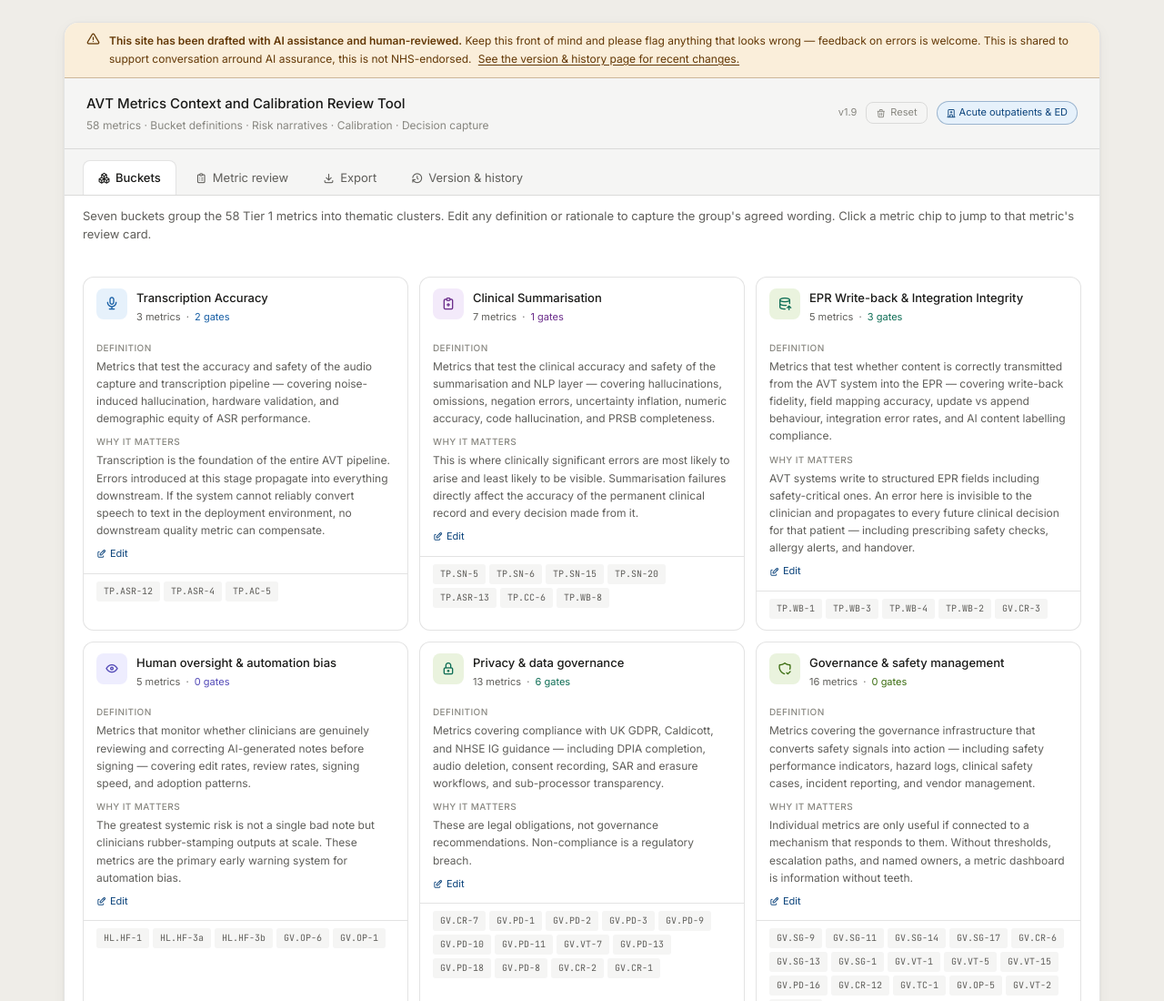
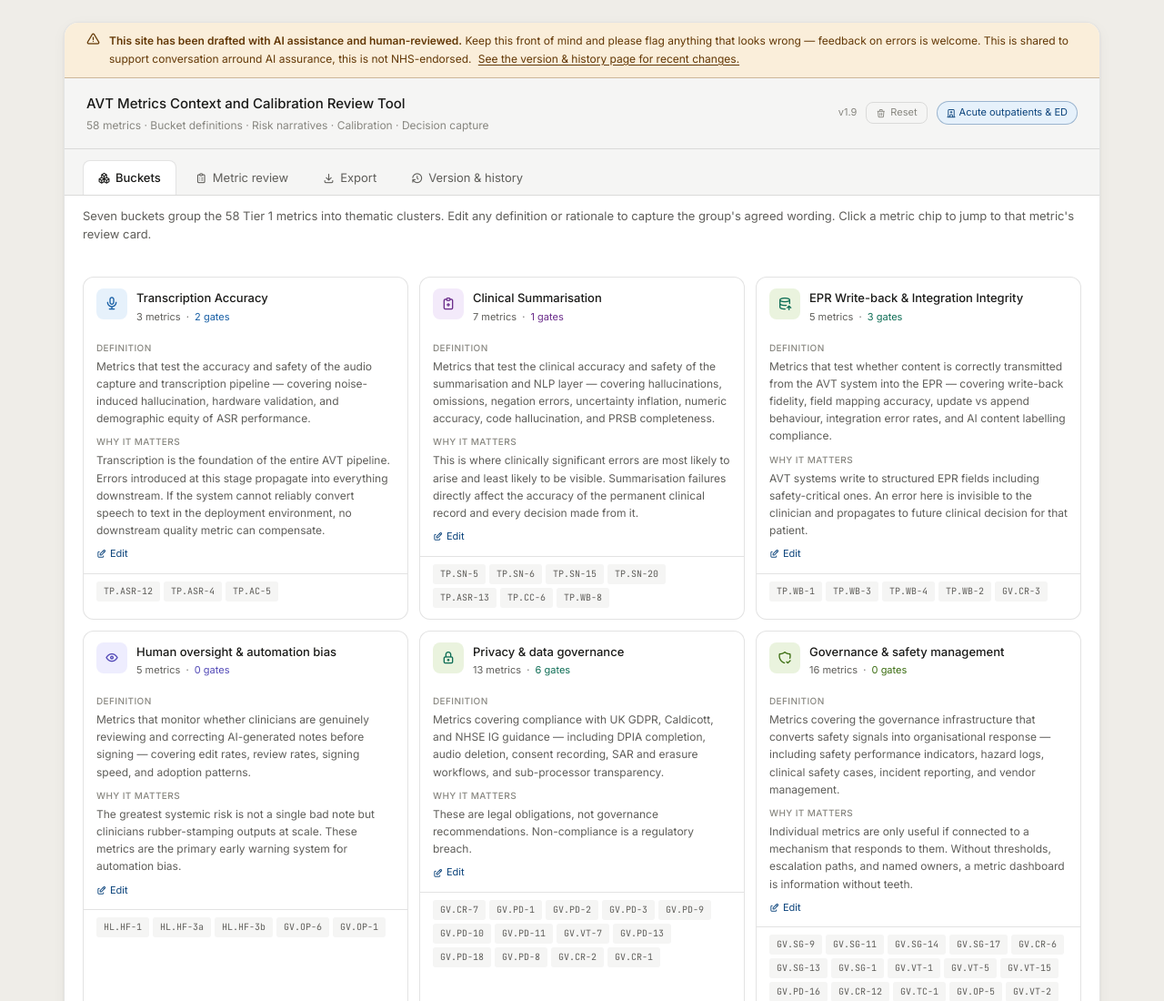
Before and after one commit to dobsonrd/AVT-Metrics-Context-Review-Tool, a plain HTML site: page index.html in a window 1280 px wide. Shown: the top 1100 px of the page at 91% size. Drawn offline with Linux system fonts and the light colour scheme.

Commit message:
Fix EPR Write-back and Governance Safety definitions

```diff
--- a/index.html
+++ b/index.html
@@ -458,10 +458,10 @@ button:active{transform:scale(0.98)}
 const BUCKETS={
   "transcription-accuracy":{name:"Transcription Accuracy",icon:"ti-microphone",col:"#185FA5",bg:"var(--color-background-info)",definition:"Metrics that test the accuracy and safety of the audio capture and transcription pipeline — covering noise-induced hallucination, hardware validation, and demographic equity of ASR performance.",rationale:"Transcription is the foundation of the entire AVT pipeline. Errors introduced at this stage propagate into everything downstream. If the system cannot reliably convert speech to text in the deployment environment, no downstream quality metric can compensate."},
   "clinical-summarisation":{name:"Clinical Summarisation",icon:"ti-report-medical",col:"#6B2D8B",bg:"#F3EAFA",definition:"Metrics that test the clinical accuracy and safety of the summarisation and NLP layer — covering hallucinations, omissions, negation errors, uncertainty inflation, numeric accuracy, code hallucination, and PRSB completeness.",rationale:"This is where clinically significant errors are most likely to arise and least likely to be visible. Summarisation failures directly affect the accuracy of the permanent clinical record and every decision made from it."},
-  "epr-writeback":{name:"EPR Write-back & Integration Integrity",icon:"ti-database-import",col:"#0F6E56",bg:"var(--color-background-success)",definition:"Metrics that test whether content is correctly transmitted from the AVT system into the EPR — covering write-back fidelity, field mapping accuracy, update vs append behaviour, integration error rates, and AI content labelling compliance.",rationale:"AVT systems write to structured EPR fields including safety-critical ones. An error here is invisible to the clinician and propagates to every future clinical decision for that patient — including prescribing safety checks, allergy alerts, and handover."},
+  "epr-writeback":{name:"EPR Write-back & Integration Integrity",icon:"ti-database-import",col:"#0F6E56",bg:"var(--color-background-success)",definition:"Metrics that test whether content is correctly transmitted from the AVT system into the EPR — covering write-back fidelity, field mapping accuracy, update vs append behaviour, integration error rates, and AI content labelling compliance.",rationale:"AVT systems write to structured EPR fields including safety-critical ones. An error here is invisible to the clinician and propagates to future clinical decision for that patient."},
   "human-oversight":{name:"Human oversight & automation bias",icon:"ti-eye",col:"#534AB7",bg:"#EEEDFE",definition:"Metrics that monitor whether clinicians are genuinely reviewing and correcting AI-generated notes before signing — covering edit rates, review rates, signing speed, and adoption patterns.",rationale:"The greatest systemic risk is not a single bad note but clinicians rubber-stamping outputs at scale. These metrics are the primary early warning system for automation bias."},
   "privacy-data":{name:"Privacy & data governance",icon:"ti-lock",col:"#0F6E56",bg:"var(--color-background-success)",definition:"Metrics covering compliance with UK GDPR, Caldicott, and NHSE IG guidance — including DPIA completion, audio deletion, consent recording, SAR and erasure workflows, and sub-processor transparency.",rationale:"These are legal obligations, not governance recommendations. Non-compliance is a regulatory breach."},
-  "governance-safety":{name:"Governance & safety management",icon:"ti-shield-check",col:"#3B6D11",bg:"var(--color-background-success)",definition:"Metrics covering the governance infrastructure that converts safety signals into action — including safety performance indicators, hazard logs, clinical safety cases, incident reporting, and vendor management.",rationale:"Individual metrics are only useful if connected to a mechanism that responds to them. Without thresholds, escalation paths, and named owners, a metric dashboard is information without teeth."},
+  "governance-safety":{name:"Governance & safety management",icon:"ti-shield-check",col:"#3B6D11",bg:"var(--color-background-success)",definition:"Metrics covering the governance infrastructure that converts safety signals into organisational response — including safety performance indicators, hazard logs, clinical safety cases, incident reporting, and vendor management.",rationale:"Individual metrics are only useful if connected to a mechanism that responds to them. Without thresholds, escalation paths, and named owners, a metric dashboard is information without teeth."},
   "procurement-equity":{name:"Procurement, equity & enablement",icon:"ti-world",col:"#993C1D",bg:"var(--color-background-danger)",definition:"Metrics covering procurement compliance, clinician training, equitable deployment, patient opt-out, and vendor transparency — the conditions under which the deployment operates within legal and ethical bounds.",rationale:"These metrics define whether the deployment is authorised, equitable, and beneficial."}
 };
 
```
